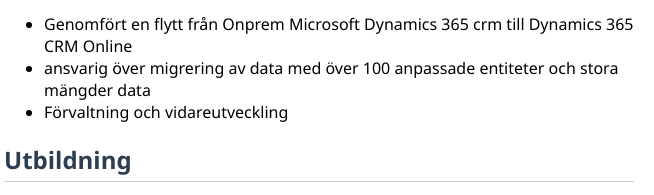
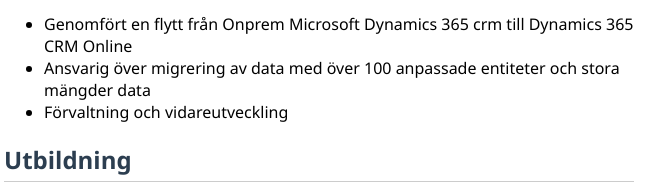
Before and after one commit to RosGyl/CV2, a plain HTML site: page index.html in a window 1280 px wide. Shown: the part 406-601 px from the top of the page, 476-1130 px from the left. Drawn offline with Linux system fonts and the light colour scheme.

Commit message:
till Git

```diff
--- a/index.html
+++ b/index.html
@@ -66,7 +66,7 @@
                     <span>2021-03-01 – 2023-04-01| Forefront Consulting Group </span>
                     <ul>
                         <li>Genomfört en flytt från Onprem Microsoft Dynamics 365 crm till Dynamics 365 CRM Online</li>
-                        <li>ansvarig över migrering av data med över 100 anpassade entiteter och stora mängder data</li>
+                        <li>Ansvarig över migrering av data med över 100 anpassade entiteter och stora mängder data</li>
                         <li>Förvaltning och vidareutveckling</li>
                     </ul>
                 </div>
```
